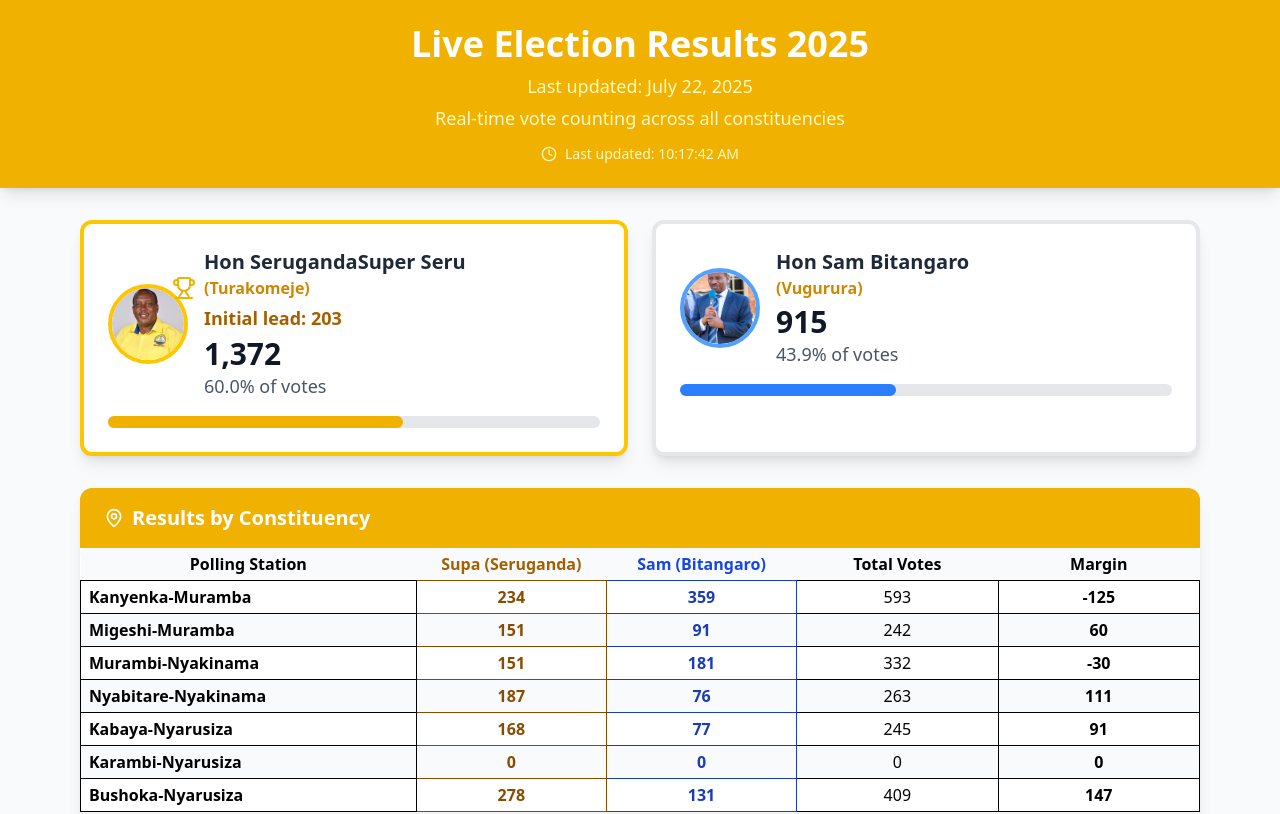
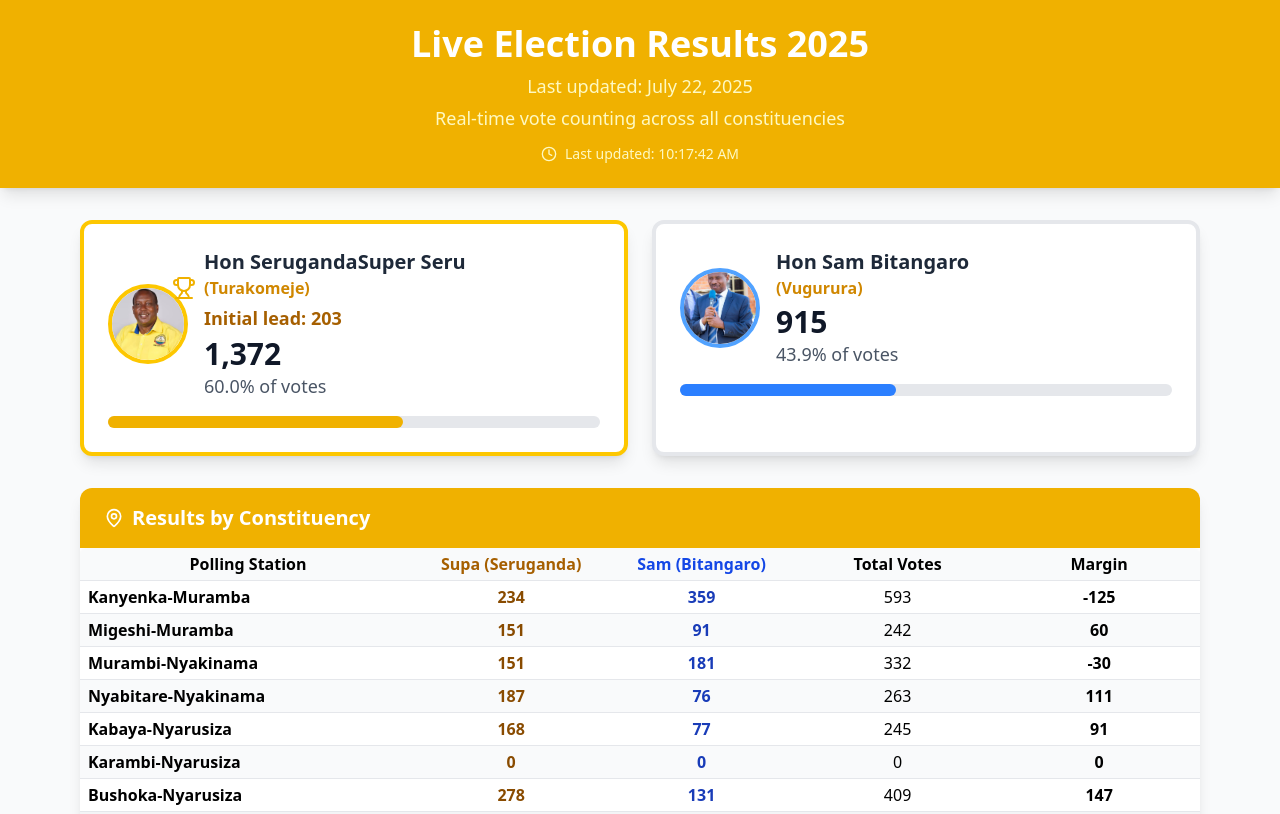
Before and after one commit to Iranks20/live-elections, a React (Vite) app: page / in a window 1280 px wide. Shown: the top 814 px of the page. Built offline with nearby package versions, Linux system fonts and the light colour scheme.

Commit message:
resolved

```diff
--- a/src/screens/ElectionResults.tsx
+++ b/src/screens/ElectionResults.tsx
@@ -185,11 +185,11 @@ export default function ElectionResults() {
 
                   return (
                     <tr key={village.id} className={index % 2 === 0 ? 'bg-white' : 'bg-gray-50'}>
-                      <td className="border px-1 sm:px-2 py-1 font-semibold break-words text-xs sm:text-sm md:text-base max-w-[8ch] sm:max-w-[14ch] md:max-w-[22ch] lg:max-w-[28ch]" style={{wordBreak: 'break-word'}}>{village.name}</td>
-                      <td className="border px-1 sm:px-2 py-1 text-yellow-800 font-bold text-center whitespace-nowrap">{village.serugandaVotes}</td>
-                      <td className="border px-1 sm:px-2 py-1 text-blue-800 font-bold text-center whitespace-nowrap">{village.bitangaroVotes}</td>
-                      <td className="border px-1 sm:px-2 py-1 text-center whitespace-nowrap">{village.totalVotes}</td>
-                      <td className="border px-1 sm:px-2 py-1 font-bold text-center whitespace-nowrap {village.serugandaVotes > village.bitangaroVotes ? 'text-yellow-700' : village.serugandaVotes < village.bitangaroVotes ? 'text-blue-700' : 'text-gray-700'}">
+                      <td className="px-1 sm:px-2 py-1 font-semibold break-words text-xs sm:text-sm md:text-base max-w-[8ch] sm:max-w-[14ch] md:max-w-[22ch] lg:max-w-[28ch]" style={{wordBreak: 'break-word'}}>{village.name}</td>
+                      <td className="px-1 sm:px-2 py-1 text-yellow-800 font-bold text-center whitespace-nowrap">{village.serugandaVotes}</td>
+                      <td className="px-1 sm:px-2 py-1 text-blue-800 font-bold text-center whitespace-nowrap">{village.bitangaroVotes}</td>
+                      <td className="px-1 sm:px-2 py-1 text-center whitespace-nowrap">{village.totalVotes}</td>
+                      <td className="px-1 sm:px-2 py-1 font-bold text-center whitespace-nowrap {village.serugandaVotes > village.bitangaroVotes ? 'text-yellow-700' : village.serugandaVotes < village.bitangaroVotes ? 'text-blue-700' : 'text-gray-700'}">
                         {village.serugandaVotes - village.bitangaroVotes}
                       </td>
                     </tr>
```
